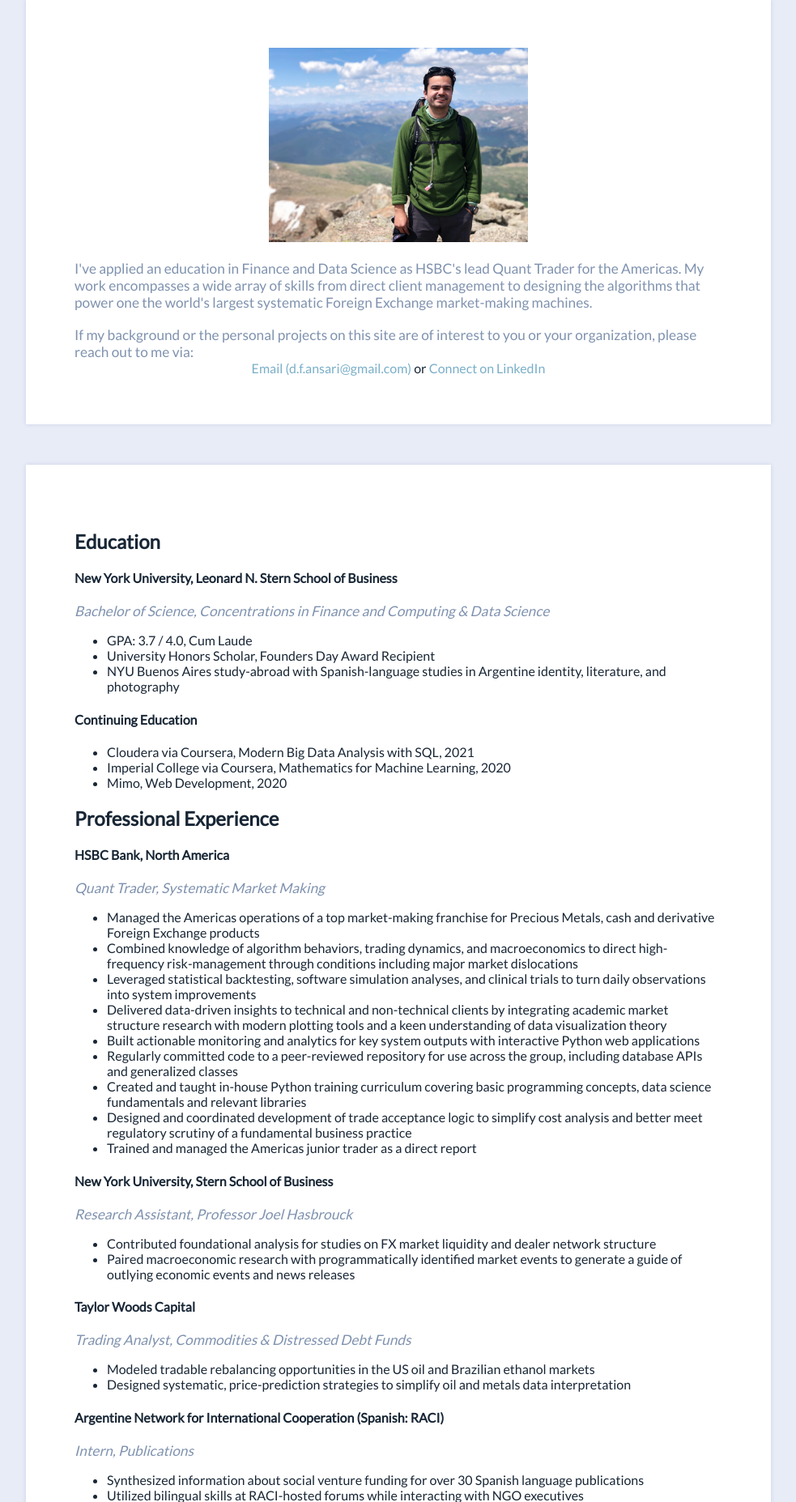
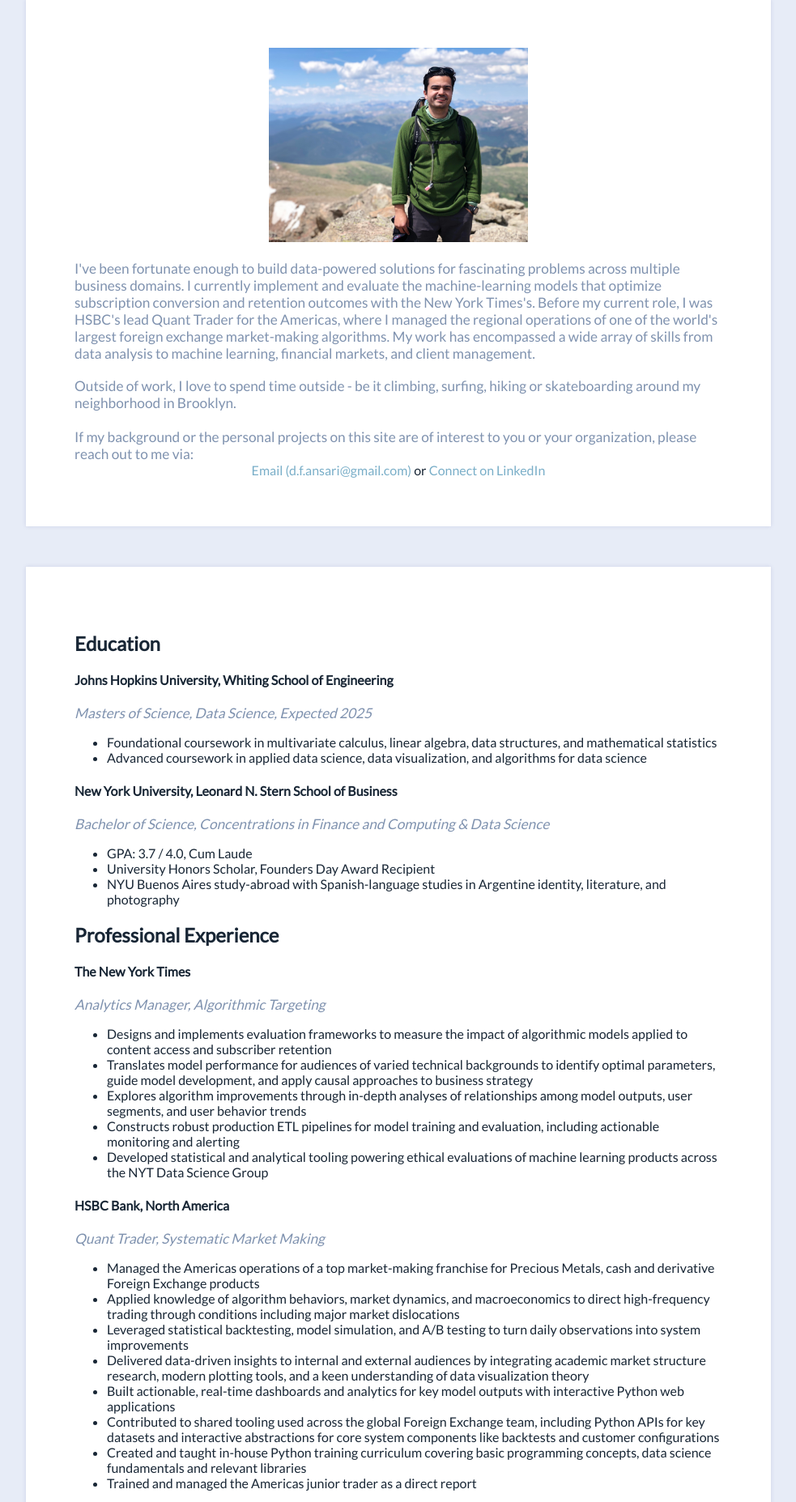
Before and after one commit to dfansari/235labs-flask, a Flask app: page / in a window 1280 px wide. Shown: the part 193-2048 px from the top of the page at 81% size, without its empty margins (148-1131 px from the left). Run offline with Flask 3, Linux system fonts and the light colour scheme; some libraries are stand-ins or nearby versions.

Commit message:
update bio

```diff
--- a/labsAppFramework/templates/aboutme.jinja2
+++ b/labsAppFramework/templates/aboutme.jinja2
@@ -6,20 +6,32 @@
             <img src="{{ url_for('static', filename='img/dan_bio_img.png') }}" class="logo" id="bio-img"/>
         </div>
         <br>
-        <p>I've applied an education in Finance and Data Science as HSBC's lead Quant Trader for the Americas.
-        My work encompasses a wide array of skills from direct client management to designing the algorithms that power one
-        the world's largest systematic Foreign Exchange market-making machines.</p>
+        <p>I've been fortunate enough to build data-powered solutions for fascinating problems across multiple business domains.
+        I currently implement and evaluate the machine-learning models that optimize subscription conversion and retention outcomes with the New York Times's.
+        Before my current role, I was HSBC's lead Quant Trader for the Americas,
+        where I managed the regional operations of one of the world's largest foreign exchange market-making algorithms.
+        My work has encompassed a wide array of skills from data analysis to machine learning, financial markets, and client management.</p>
+        <br>
+        <p>Outside of work, I love to spend time outside - be it climbing, surfing, hiking or skateboarding around my neighborhood in Brooklyn.<p>
         <br>
         <p>If my background or the personal projects on this site are of interest to you or your organization,
         please reach out to me via: </p>
         <a href="mailto:d.f.ansari@gmail.com"><span>Email (d.f.ansari@gmail.com)</span><i class="fas fa-arrow-right"></i></a>
         or
-        <a href="https://www.linkedin.com/in/daniel-ansari-624438b7/"><span>Connect on LinkedIn</span><i class="fas fa-arrow-right"></i></a>
+        <a href="https://www.linkedin.com/in/ansari-dan/"><span>Connect on LinkedIn</span><i class="fas fa-arrow-right"></i></a>
 </div>
 
 <div class="card" id="resume">
 
     <h2> Education </h2>
+
+    <h4> Johns Hopkins University, Whiting School of Engineering </h4>
+    <p><em>Masters of Science, Data Science, Expected 2025</em></p>
+
+    <ul type=”square”>
+    <li>Foundational coursework in multivariate calculus, linear algebra, data structures, and mathematical statistics</li>
+    <li>Advanced coursework in applied data science, data visualization, and algorithms for data science</li>
+    </ul>
 
     <h4> New York University, Leonard N. Stern School of Business </h4>
     <p><em>Bachelor of Science, Concentrations in Finance and Computing & Data Science</em></p>
@@ -30,28 +42,30 @@
     <li>NYU Buenos Aires study-abroad with Spanish-language studies in Argentine identity, literature, and photography</li>
     </ul>
 
-    <h4> Continuing Education  </h4>
+    <h2> Professional Experience </h2>
+
+    <h4> The New York Times </h4>
+    <p><em>Analytics Manager, Algorithmic Targeting</em></p>
+
     <ul type=”square”>
-    <li>Cloudera via Coursera, Modern Big Data Analysis with SQL, 2021</li>
-    <li>Imperial College via Coursera, Mathematics for Machine Learning, 2020</li>
-    <li> Mimo, Web Development, 2020</li>
+    <li>Designs and implements evaluation frameworks to measure the impact of algorithmic models applied to content access and subscriber retention</li>
+    <li>Translates model performance for audiences of varied technical backgrounds to identify optimal parameters, guide model development, and apply causal approaches to business strategy</li>
+    <li>Explores algorithm improvements through in-depth analyses of relationships among model outputs, user segments, and user behavior trends</li>
+    <li>Constructs robust production ETL pipelines for model training and evaluation, including actionable monitoring and alerting</li>
+    <li>Developed statistical and analytical tooling powering ethical evaluations of machine learning products across the NYT Data Science Group</li>
     </ul>
-
-
-    <h2> Professional Experience </h2>
 
     <h4> HSBC Bank, North America </h4>
     <p><em>Quant Trader, Systematic Market Making</em></p>
 
     <ul type=”square”>
     <li>Managed the Americas operations of a top market-making franchise for Precious Metals, cash and derivative Foreign Exchange products</li>
-    <li>Combined knowledge of algorithm behaviors, trading dynamics, and macroeconomics to direct high-frequency risk-management through conditions including major market dislocations</li>
-    <li>Leveraged statistical backtesting, software simulation analyses, and clinical trials to turn daily observations into system improvements</li>
-    <li>Delivered data-driven insights to technical and non-technical clients by integrating academic market structure research with modern plotting tools and a keen understanding of data visualization theory</li>
-    <li>Built actionable monitoring and analytics for key system outputs with interactive Python web applications</li>
-    <li>Regularly committed code to a peer-reviewed repository for use across the group, including database APIs and generalized classes</li>
+    <li>Applied knowledge of algorithm behaviors, market dynamics, and macroeconomics to direct high-frequency trading through conditions including major market dislocations</li>
+    <li>Leveraged statistical backtesting, model simulation, and A/B testing to turn daily observations into system improvements</li>
+    <li>Delivered data-driven insights to internal and external audiences by integrating academic market structure research, modern plotting tools, and a keen understanding of data visualization theory</li>
+    <li>Built actionable, real-time dashboards and analytics for key model outputs with interactive Python web applications</li>
+    <li>Contributed to shared tooling used across the global Foreign Exchange team, including Python APIs for key datasets and interactive abstractions for core system components like backtests and customer configurations</li>
     <li>Created and taught in-house Python training curriculum covering basic programming concepts, data science fundamentals and relevant libraries</li>
-    <li>Designed and coordinated development of trade acceptance logic to simplify cost analysis and better meet regulatory scrutiny of a fundamental business practice</li>
     <li>Trained and managed the Americas junior trader as a direct report</li>
     </ul>
 
@@ -79,19 +93,18 @@
     <li>Utilized bilingual skills at RACI-hosted forums while interacting with NGO executives</li>
     </ul>
 
-    <h4> NYU Office of Residential Life and Housing Services </h4>
-    <p><em>Resident Assistant, Rubin Hall</em></p>
+    <h2> Skills and Interests </h2>
 
     <ul type=”square”>
-    <li>Directed community development, wellness and policy enforcement for 55 first-year residents and led inclusive programming for hundreds of students on campus</li>
-    </ul>
-
-    <h2> Skills and Interests </h2>
-
-
-    <ul type=”square”>
-    <li>Certifications: Series 7 / 63, FCA Authorized (Securities, Regulations, Derivatives), Swap Dealer Associated Person</li>
-    <li>Technical: Python (statistical analysis, data visualization, Dash), KDB+ / Q, R, Excel (VBA), SQL (basic Impala and Hive), Web Applications (basic CSS and HTML), Bloomberg (BMC Certified)</li>
+    <li>
+        Technical:
+        <ul>
+            <li>Data Analysis & Machine Learning: Python, SQL (BigQuery, Hive), KDB+ / Q,  R, Excel (VBA)</li>
+            <li>Visualization & Reporting: Mode, Tableau, Power BI, Matplotlib, Plotly, Dash web applications (HTML, CSS)</li>
+            <li>Data Workflow: Orchestration (Airflow, DBT), Monitoring (Monte Carlo), Version Control (GitHub),
+            basic familiarity with CI/CD and cloud application deployment (Drone, Google Cloud, Docker)</li>
+        </ul>
+    </li>
     <li>Language: Spanish (professional proficiency) and French (basic)</li>
     <li>Interests: Mountain climbing, surfing, skiing, skateboarding, blues guitar</li>
     </ul>
```
